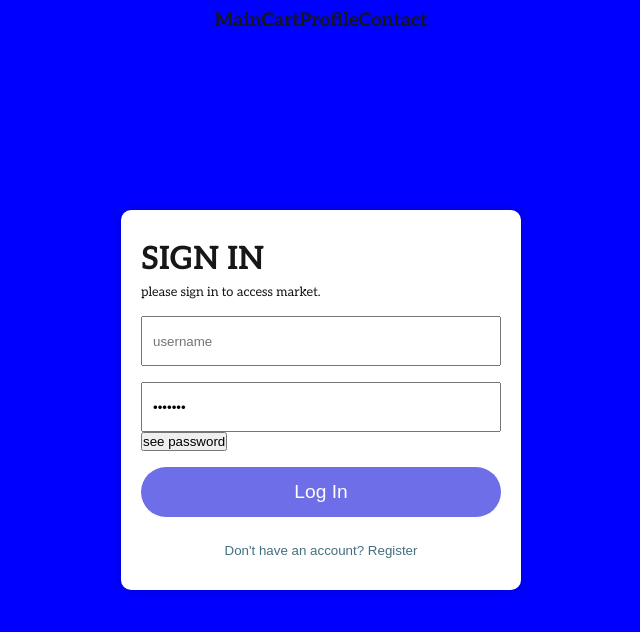
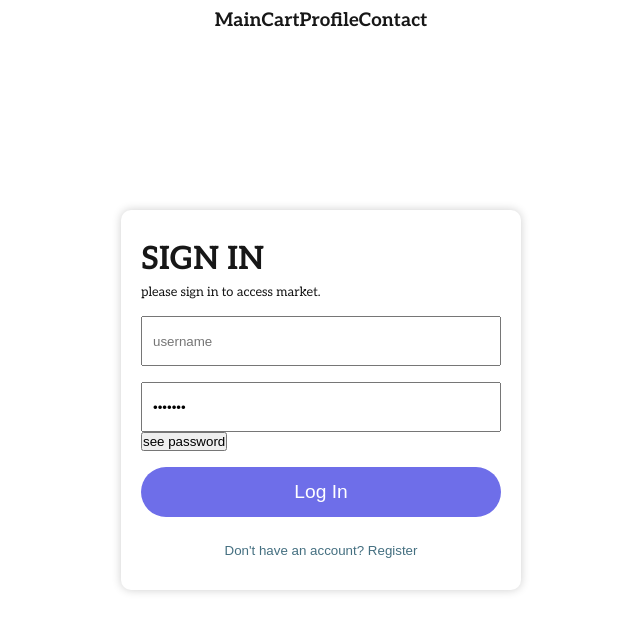
Before and after one commit to LukaBabunadze/smart-academy-project-three, a Next.js app: page /login in a window 1280 px wide. Shown: the top 632 px of the page, without its empty margins (319-959 px from the left). Built offline with nearby package versions, Linux system fonts and the light colour scheme.

Commit message:
uncommit last change

```diff
--- a/src/app/globals.css
+++ b/src/app/globals.css
@@ -19,7 +19,6 @@ body {
 body {
   color: var(--foreground);
   background: var(--background);
-  background-color: blue;
   font-family: Arial, Helvetica, sans-serif;
   -webkit-font-smoothing: antialiased;
   -moz-osx-font-smoothing: grayscale;
```
